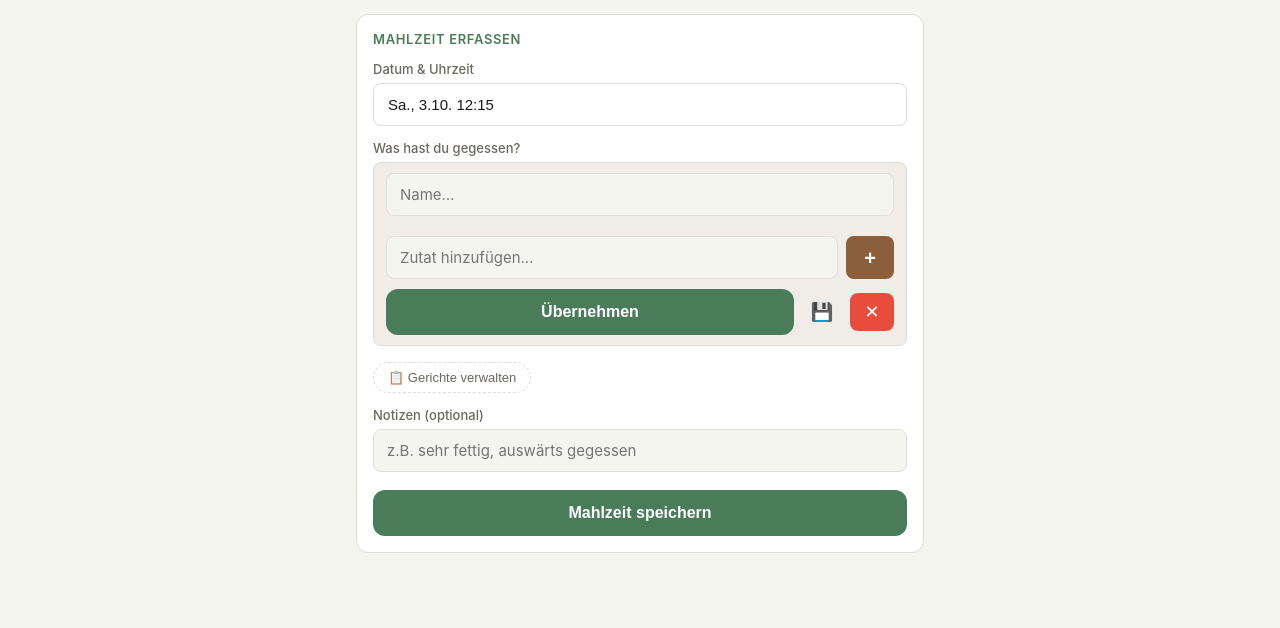
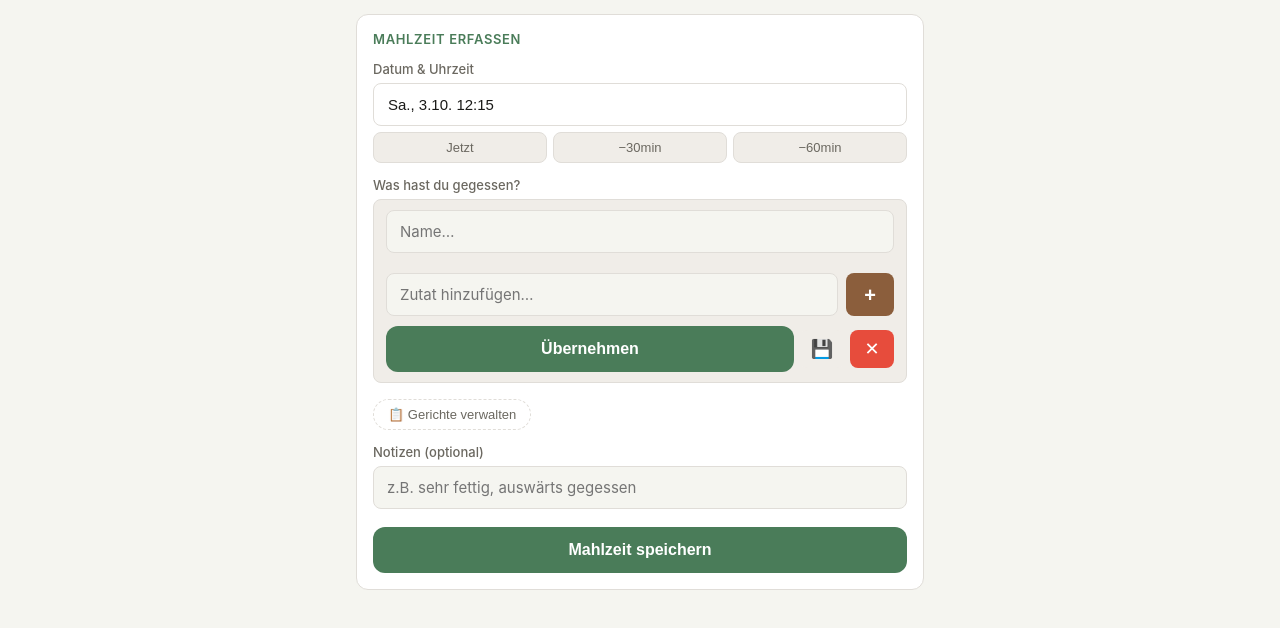
Before and after one commit to lundascripts/symptoms, a website: page index.html in a window 1280 px wide. Shown: the part 94-722 px from the top of the page. Drawn offline with Linux system fonts and the light colour scheme.

Commit message:
Schnellauswahl-Chips für Zeiteinstellung: Jetzt / −30min / −60min
Unter dem Datum-&-Uhrzeit-Feld in allen drei Erfassungs-Tabs und im
Edit-Modal erscheinen jetzt drei Chips zum schnellen Setzen der Zeit.

Co-Authored-By: Claude Sonnet 4.6 <noreply@anthropic.com>

```diff
--- a/css/styles.css
+++ b/css/styles.css
@@ -677,6 +677,14 @@ input[type="range"]::-webkit-slider-thumb {
 }
 .dt-trigger:active { border-color: var(--accent-meal); }
 
+.dt-quick-chips { display: flex; gap: 6px; margin-top: 6px; }
+.dt-quick-chip {
+  flex: 1; padding: 7px 0; font-size: 13px; font-weight: 500;
+  background: var(--surface2); border: 1px solid var(--border);
+  border-radius: var(--radius-sm); cursor: pointer; color: var(--text2);
+}
+.dt-quick-chip:active { background: var(--accent-meal-light); border-color: var(--accent-meal); color: var(--accent-meal); }
+
 /* ── Datetime Picker Popup ── */
 .dt-picker { padding: 16px; max-width: 340px; }
 
--- a/index.html
+++ b/index.html
@@ -50,6 +50,11 @@
           <label>Datum & Uhrzeit</label>
           <button class="dt-trigger" id="meal-dt-display" onclick="openDtPicker('meal-dt')">–</button>
           <input type="hidden" id="meal-dt" />
+          <div class="dt-quick-chips">
+            <button class="dt-quick-chip" onclick="setDtQuick('meal-dt', 0)">Jetzt</button>
+            <button class="dt-quick-chip" onclick="setDtQuick('meal-dt', 30)">−30min</button>
+            <button class="dt-quick-chip" onclick="setDtQuick('meal-dt', 60)">−60min</button>
+          </div>
         </div>
 
         <div class="field" id="meal-favorites-field" style="display:none">
@@ -100,6 +105,11 @@
           <label>Datum & Uhrzeit</label>
           <button class="dt-trigger" id="symptom-dt-display" onclick="openDtPicker('symptom-dt')">–</button>
           <input type="hidden" id="symptom-dt" />
+          <div class="dt-quick-chips">
+            <button class="dt-quick-chip" onclick="setDtQuick('symptom-dt', 0)">Jetzt</button>
+            <button class="dt-quick-chip" onclick="setDtQuick('symptom-dt', 30)">−30min</button>
+            <button class="dt-quick-chip" onclick="setDtQuick('symptom-dt', 60)">−60min</button>
+          </div>
         </div>
 
         <div class="field">
@@ -166,6 +176,11 @@
           <label>Datum & Uhrzeit</label>
           <button class="dt-trigger" id="medication-dt-display" onclick="openDtPicker('medication-dt')">–</button>
           <input type="hidden" id="medication-dt" />
+          <div class="dt-quick-chips">
+            <button class="dt-quick-chip" onclick="setDtQuick('medication-dt', 0)">Jetzt</button>
+            <button class="dt-quick-chip" onclick="setDtQuick('medication-dt', 30)">−30min</button>
+            <button class="dt-quick-chip" onclick="setDtQuick('medication-dt', 60)">−60min</button>
+          </div>
         </div>
 
         <div class="field">
@@ -394,6 +409,11 @@
     <div class="field">
       <label>Datum & Uhrzeit</label>
       <input type="datetime-local" id="edit-dt" />
+      <div class="dt-quick-chips">
+        <button class="dt-quick-chip" onclick="setEditDtQuick(0)">Jetzt</button>
+        <button class="dt-quick-chip" onclick="setEditDtQuick(30)">−30min</button>
+        <button class="dt-quick-chip" onclick="setEditDtQuick(60)">−60min</button>
+      </div>
     </div>
 
     <!-- Mahlzeit -->
--- a/js/datetime.js
+++ b/js/datetime.js
@@ -128,3 +128,22 @@ function confirmDtPicker() {
   }
   document.getElementById('dt-picker-modal').classList.remove('open');
 }
+
+function setDtQuick(targetId, offsetMinutes) {
+  const pad = n => String(n).padStart(2, '0');
+  const d = new Date(Date.now() - offsetMinutes * 60000);
+  const value = `${d.getFullYear()}-${pad(d.getMonth()+1)}-${pad(d.getDate())}T${pad(d.getHours())}:${pad(d.getMinutes())}`;
+  document.getElementById(targetId).value = value;
+  const display = document.getElementById(targetId + '-display');
+  if (display) {
+    display.textContent = d.toLocaleDateString('de-DE', {weekday:'short', day:'numeric', month:'numeric'})
+      + ' ' + pad(d.getHours()) + ':' + pad(d.getMinutes());
+  }
+}
+
+function setEditDtQuick(offsetMinutes) {
+  const pad = n => String(n).padStart(2, '0');
+  const d = new Date(Date.now() - offsetMinutes * 60000);
+  document.getElementById('edit-dt').value =
+    `${d.getFullYear()}-${pad(d.getMonth()+1)}-${pad(d.getDate())}T${pad(d.getHours())}:${pad(d.getMinutes())}`;
+}
```
